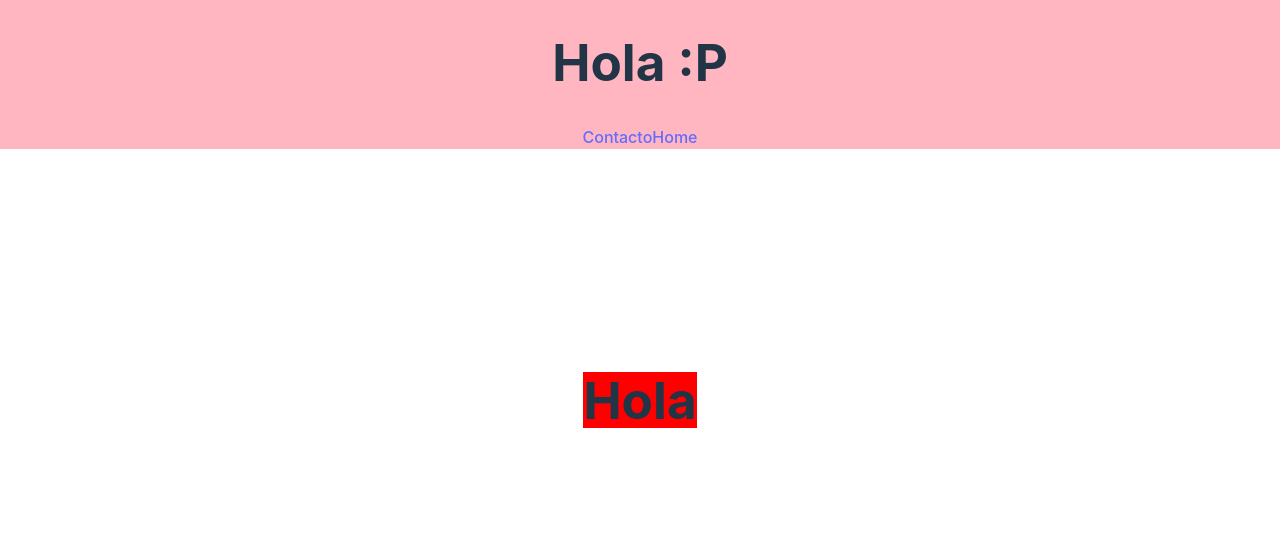
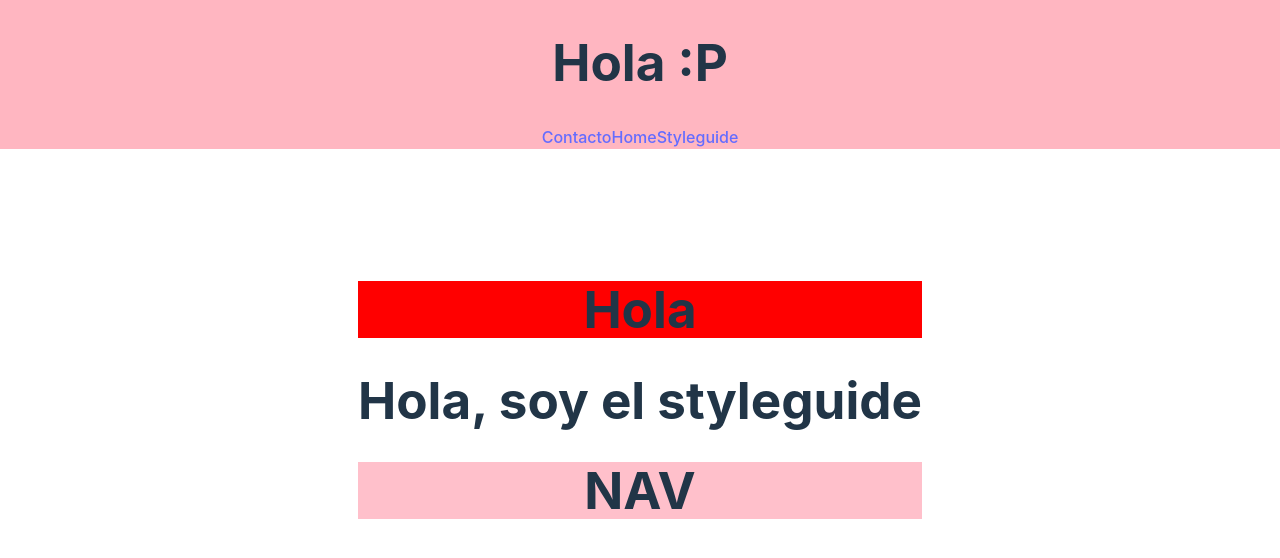
Before and after one commit to carugui/project-gamma, a React (Vite) app: page /styleguide in a window 1280 px wide. Shown: the top 558 px of the page. Built offline with nearby package versions, Linux system fonts and the light colour scheme.

Commit message:
creacion de guia de estilos

```diff
--- a/src/App.jsx
+++ b/src/App.jsx
@@ -4,11 +4,13 @@ import { useState } from 'react'
 import reactLogo from './assets/react.svg'
 import viteLogo from '/vite.svg'
 import Topbar from  './components/topbar/Topbar'
+
 import './App.css'
 import './scss/style.scss'
 
 import Home from './views/Home'
 import Contact from './views/Contact'
+import Styleguide from './styleguide/Styleguide'
 
 function App() {
   const [count, setCount] = useState(0)
@@ -16,16 +18,19 @@ function App() {
   return (
     <>
       <Topbar />
+
       <header>
         <h1>Hola :P</h1>
         <Link to ="/contact">Contacto</Link>
         <Link to ="/">Home</Link>
+        <Link to ="/styleguide">Styleguide</Link>
       </header>
 
       <main>
         <Routes>
           <Route path="/" element={<Home />} />
           <Route path="/contact" element={<Contact />} />
+          <Route path="/styleguide" element={<Styleguide />} />
         </Routes>
       </main>
     </>
--- /dev/null
+++ b/src/styleguide/Nav.jsx
@@ -0,0 +1,7 @@
+import './style.scss'
+
+export default function Nav () {
+    return <>
+        <h1 className='nav'>NAV</h1>
+    </>
+}
--- /dev/null
+++ b/src/styleguide/Styleguide.jsx
@@ -0,0 +1,9 @@
+import Nav from './Nav'
+import './style.scss'
+
+export default function Styleguide () {
+    return <>
+        <h1>Hola, soy el styleguide</h1>
+        <Nav />
+    </>
+}
--- /dev/null
+++ b/src/styleguide/style.scss
@@ -0,0 +1,3 @@
+.nav {
+    background-color: pink;
+}
```
